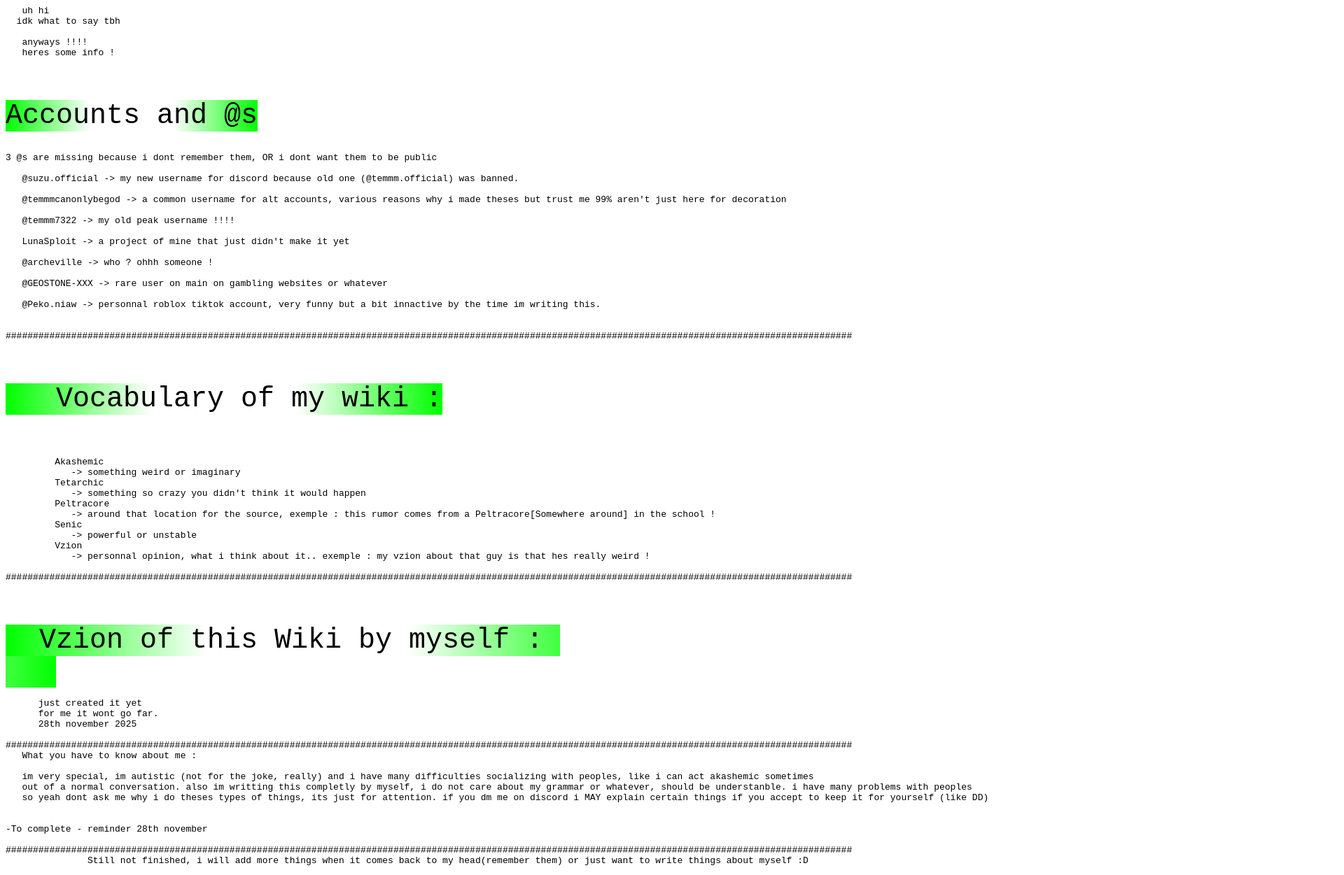
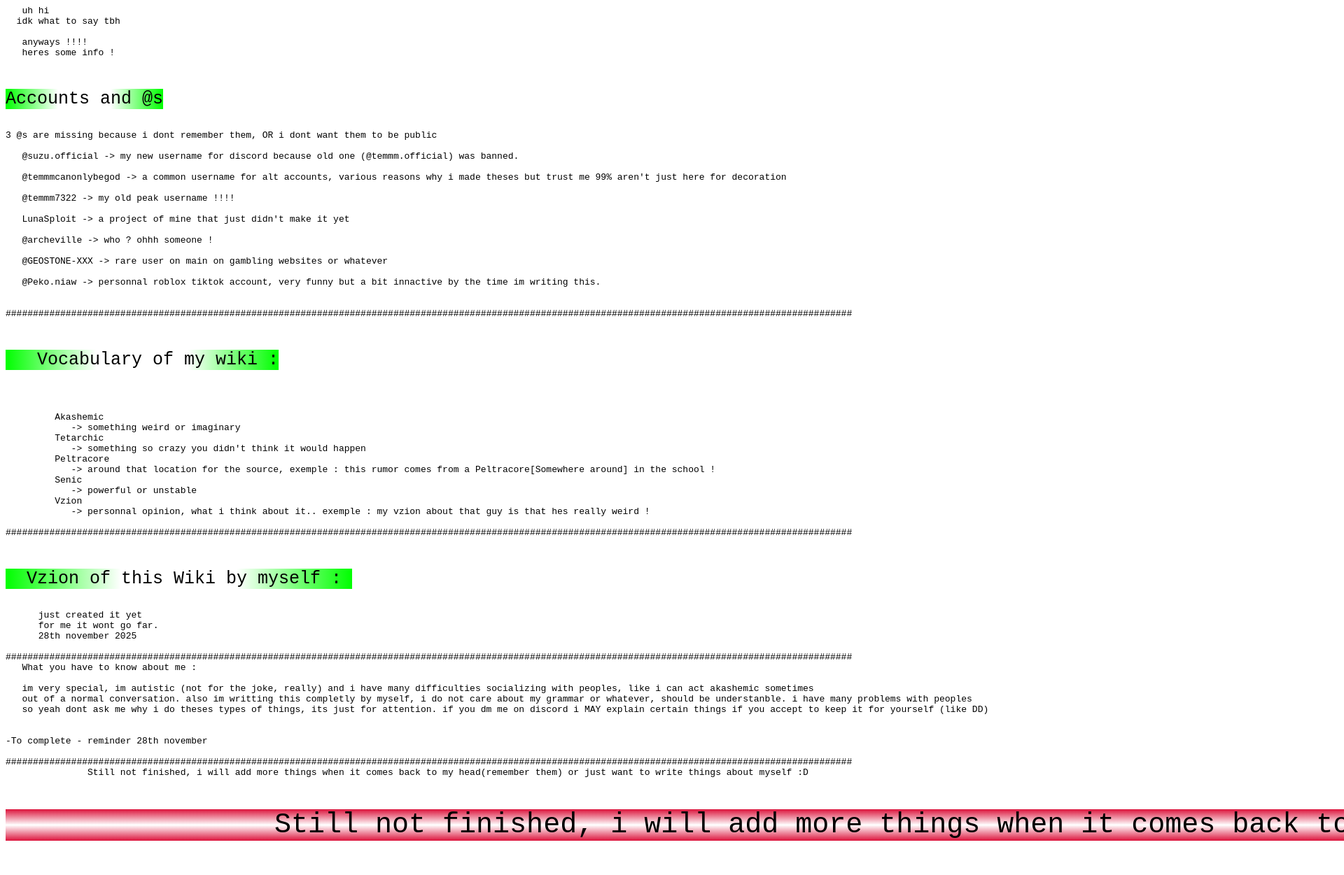
Before and after one commit to WikiOfTemmm/AWikiOfMyself, a plain HTML site: page index.html in a window 1280 px wide. Shown: the top 1251 px of the page at 70% size, 1920 px wide, since content can reach past the window. After the commit the page ends 1230 px from the top, so only its background shows below. Drawn offline with Linux system fonts and the light colour scheme.

Commit message:
Update index.html

```diff
--- a/index.html
+++ b/index.html
@@ -5,7 +5,7 @@
    anyways !!!!
    heres some info !
 
-<span style="background: linear-gradient(to right, lime, white, white, lime); font-size:40px;">
+<span style="background: linear-gradient(to right, lime, white, white, lime); font-size:25px;">
 Accounts and @s
 </span>
 
@@ -28,7 +28,7 @@ Accounts and @s
 
 ###########################################################################################################################################################
 
-<span style="background: linear-gradient(to right, lime, white, white, lime); font-size:40px;">
+<span style="background: linear-gradient(to right, lime, white, white, lime); font-size:25px;">
    Vocabulary of my wiki :
 </span>
 
@@ -47,9 +47,9 @@ Accounts and @s
 
 ###########################################################################################################################################################
 
-   <span style="background: linear-gradient(to right, lime, white, white, lime); font-size:40px;">
+<span style="background: linear-gradient(to right, lime, white, white, lime); font-size:25px;">
   Vzion of this Wiki by myself :
-   </span>
+</span>
 
       just created it yet
       for me it wont go far.
@@ -67,4 +67,7 @@ Accounts and @s
 
 ###########################################################################################################################################################
                Still not finished, i will add more things when it comes back to my head(remember them) or just want to write things about myself :D
+ <span style="background: linear-gradient(crimson, white, crimson); font-size:40px;">
+                Still not finished, i will add more things when it comes back to my head(remember them) or just want to write things about myself :D
+</span>
 </pre>
```
